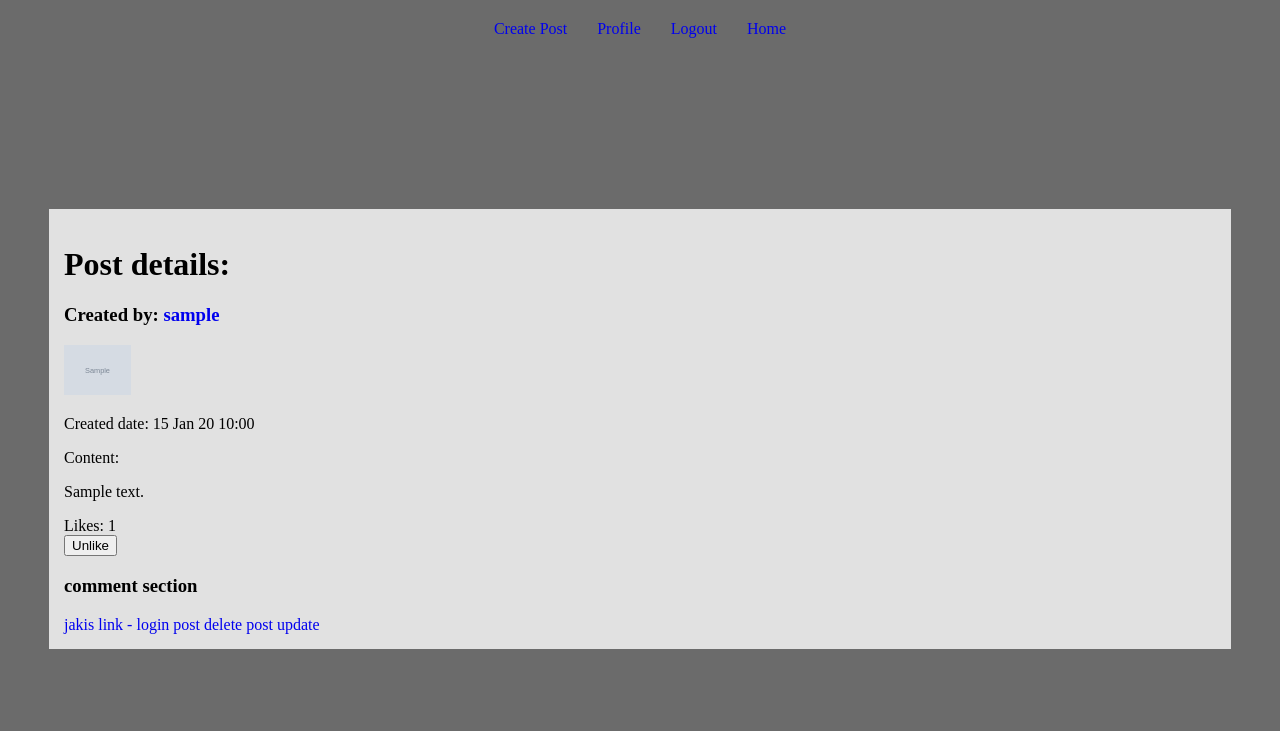
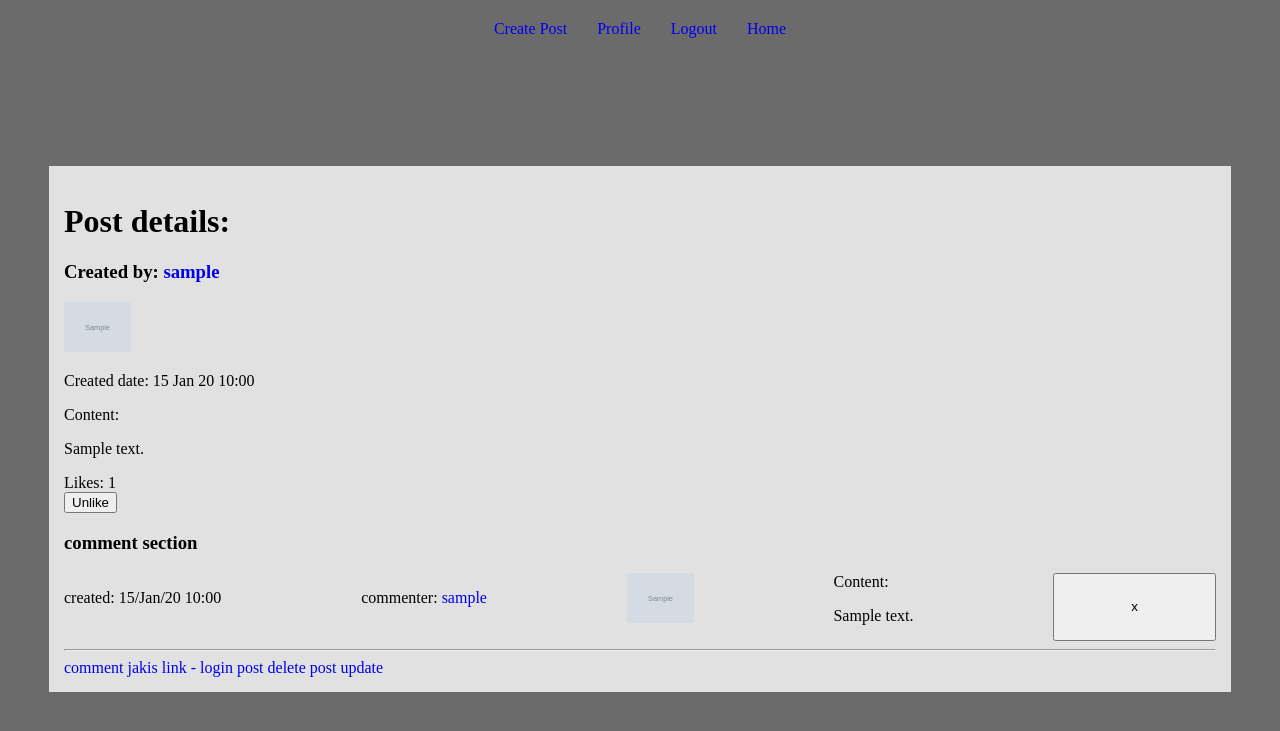
Before and after one commit to Przemek221/pjf_polej, a Django app: page /post/1/ in a window 1280 px wide. Shown: the top 731 px of the page. Run offline with Django 4.2, Linux system fonts and the light colour scheme; a user stored in the database is signed in; tables that the repository leaves empty hold one stand-in row (values such as "Sample post"); grey boxes marked "Sample" are stand-in pictures.

Commit message:
added post comments

```diff
--- a/sampleApp/admin.py
+++ b/sampleApp/admin.py
@@ -1,8 +1,9 @@
 from django.contrib import admin
 
 # Register your models here.
-from .models import Something, Post, UserProfile
+from .models import *
 
 admin.site.register(Something)
 admin.site.register(UserProfile)
 admin.site.register(Post)
+admin.site.register(Comment)
--- a/sampleApp/models.py
+++ b/sampleApp/models.py
@@ -53,13 +53,17 @@ class Post(models.Model):
 #     creator = models.ForeignKey(Post, on_delete=models.CASCADE)
 
 
-# class Comment(models.Model):
-#     content = models.TextField
-#     createdDate = models.DateTimeField(auto_now_add=True)
-#     creator = models.ForeignKey(User, on_delete=models.CASCADE)
-#     relatedPost = models.ForeignKey(Post, on_delete=models.CASCADE)
+class Comment(models.Model):
+    content = models.TextField()
+    createdDate = models.DateTimeField(auto_now_add=True)
+    creator = models.ForeignKey(User, on_delete=models.CASCADE, related_name='comments')
+    relatedPost = models.ForeignKey(Post, on_delete=models.CASCADE, related_name='comments')
 
+    def __str__(self):
+        return f"content: {self.content} | creator: {self.creator} | post: {self.relatedPost.content}"
 
+    def get_absolute_url(self):
+        return reverse('post-detail', kwargs={'pk': self.relatedPost.id})
 # class Message(models.Model):
 #     content = models.TextField
 #     createdDate = models.DateTimeField(auto_now_add=True)
--- a/sampleApp/urls.py
+++ b/sampleApp/urls.py
@@ -1,7 +1,6 @@
 from django.urls import path
 from django.contrib.auth import views as auth_views
 from . import views
-
 urlpatterns = [
     # path('', views.index, name='index')
     # path('', views.AllToDos.as_view(), name='index'),
@@ -12,11 +11,12 @@ urlpatterns = [
 
 
     # pk is the primary key of the current post, "int:" says that it can only contain an integer
-    path('post/<int:pk>/', views.PostDetails.as_view(), name='post-detail'),
+    # path('post/<int:pk>/', views.PostDetails.as_view(), name='post-detail'),
+    path('post/<int:pk>/', views.post_details, name='post-detail'),
 
+    path('post/<int:pk>/comment/', views.CreateComment.as_view(), name='comment'),
 
-    # path('post/<int:pk>/', views.post_details, name='post-detail'),
-
+    path('post/<int:pk>/comment/<int:comment_id>/delete/', views.comment_delete, name="comment-delete"),
 
     path('post/new/', views.CreatePost.as_view(), name='post-create'),
 
--- a/sampleApp/views.py
+++ b/sampleApp/views.py
@@ -9,13 +9,13 @@ from django.urls import reverse
 
 
 from django.views.generic import ListView, DetailView, CreateView, UpdateView, DeleteView
-from .models import Something
-from .models import Post
 from django.contrib import messages
 from django.contrib.auth.decorators import login_required
 from django.contrib.auth.models import User
 from .forms import RegisterUserForm, UpdateUserForm, UpdateProfileForm
 from django.contrib.auth.mixins import LoginRequiredMixin, UserPassesTestMixin
+
+from .models import Something, Post, Comment
 
 
 # from django.contrib.auth.forms import UserCreationForm
@@ -90,7 +90,6 @@ class DisplayUsersPosts(ListView):
 
 
 def post_like(request, pk):
-
     # post_id is taken from the form (it's a button value)
     # post = get_object_or_404(Post, id=request.POST.get('post_id'))
 
@@ -112,7 +111,8 @@ class PostDetails(DetailView):
 
 def post_details(request, pk):
     arg = {
-        'object': Post.objects.get(id=pk)
+        'object': Post.objects.get(id=pk),
+        'comments': Comment.objects.filter(relatedPost=pk)
     }
     return render(request, 'sampleApp/post_detail.html', arg)
 
@@ -124,6 +124,29 @@ class CreatePost(LoginRequiredMixin, CreateView):
     def form_valid(self, form):
         # assigning creator before validation
         form.instance.creator = self.request.user
+        return super().form_valid(form)
+
+
+class CreateComment(LoginRequiredMixin, CreateView):
+    model = Comment
+    fields = ['content']
+
+    # def get_context_data(self, **kwargs):
+    def get_post(self, **kwargs):
+        # data = super().get_context_data(**kwargs)
+        post = get_object_or_404(Post, id=self.kwargs['pk'])
+        return post
+        # data['relatedPost'] = post
+        # data['post_is_liked'] = {}
+        # for item in Post.objects.all():
+        # for item in data['object_list']:
+        #     data['post_is_liked'].update({f"{item.id}": self.post_is_liked(item.id)})
+        # data['post_is_liked'].append(self.post_is_liked(item.id))
+
+    def form_valid(self, form):
+        # assigning creator before validation
+        form.instance.creator = self.request.user
+        form.instance.relatedPost = self.get_post()
         return super().form_valid(form)
 
 
@@ -148,6 +171,15 @@ class PostDelete(LoginRequiredMixin, UserPassesTestMixin, DeleteView):
     def test_func(self):
         post = self.get_object()
         return self.request.user == post.creator
+
+
+@login_required
+def comment_delete(request, pk, comment_id):
+    comment = get_object_or_404(Comment, pk=comment_id)
+    post_id = pk
+    comment.delete()
+
+    return redirect(reverse('post-detail', args=[post_id]))
 
 
 # def przyklkad(request):
--- a/templates/sampleApp/post_detail.html
+++ b/templates/sampleApp/post_detail.html
@@ -1,12 +1,42 @@
 {% extends "sampleApp/base.html" %}
 {% block head %}
     <style>
-        .post-creator-img {
+        .post-creator-img,
+        .comment-creator-img {
             width: auto;
             max-height: 50px;
         }
 
+        .hidden {
+            display: none;
+        }
+
+
+        .comment {
+            display: grid;
+            grid-auto-flow: column;
+        }
+
     </style>
+    <script type="text/javascript">
+        function delete_comment() {
+            let btn = document.getElementById('comment-delete')
+            btn.classList.add("hidden")
+            btn = document.getElementById('comment-delete-link')
+            btn.classList.remove("hidden")
+            btn = document.getElementById('comment-delete-cancel')
+            btn.classList.remove("hidden")
+        }
+
+        function cancel() {
+            let btn = document.getElementById('comment-delete')
+            btn.classList.remove("hidden")
+            btn = document.getElementById('comment-delete-link')
+            btn.classList.add("hidden")
+            btn = document.getElementById('comment-delete-cancel')
+            btn.classList.add("hidden")
+        }
+    </script>
 {% endblock %}
 {% block content %}
     <h1>Post details:</h1>
@@ -29,7 +59,38 @@
         {% include 'sampleApp/like_post.html' %}
     </div>
 
-    <div><h3>comment section</h3></div>
+    <div class="comments-wrapper">
+        <h3>comment section</h3>
+        {% for comment in comments %}
+            <div class="comment">
+                <p class="comment-created-date">created: {{ comment.createdDate|date:"d/M/y H:i" }}</p>
+                <p class="">
+                    commenter:
+                    <a href="{% url 'user-posts' comment.creator.username %}" class="comment-creator">
+                        {{ comment.creator.username }}
+                    </a>
+                </p>
+                <img class="comment-creator-img" src="{{ comment.creator.userprofile.image.url }}"
+                     alt="comment_creator_img">
+                <div class="comment-content-wrapper">
+                    Content:
+                    <p class="comment-content">
+                        {{ comment.content }}
+                    </p>
+                </div>
+
+                {% if comment.creator == user %}
+                    <button id="comment-delete" class="" onclick="delete_comment()">x</button>
+                    <a class="comment-delete hidden" id="comment-delete-link"
+                       href="{% url 'comment-delete' object.id comment.id %}">Yes, delete</a>
+                    <button class="comment-delete hidden" id="comment-delete-cancel" onclick="cancel()">Cancel</button>
+                {% endif %}
+            </div>
+            <hr>
+        {% endfor %}
+
+    </div>
+    <a href="{% url 'comment' object.id %}">comment</a>
 
     <a href="{% url 'login' %}">jakis link - login</a>
     {% if object.creator == user %}
```
Also changed, not shown: templates/sampleApp/comment_form.html (added, +24 -0 lines), sampleApp/migrations/0012_comment.py (added).
